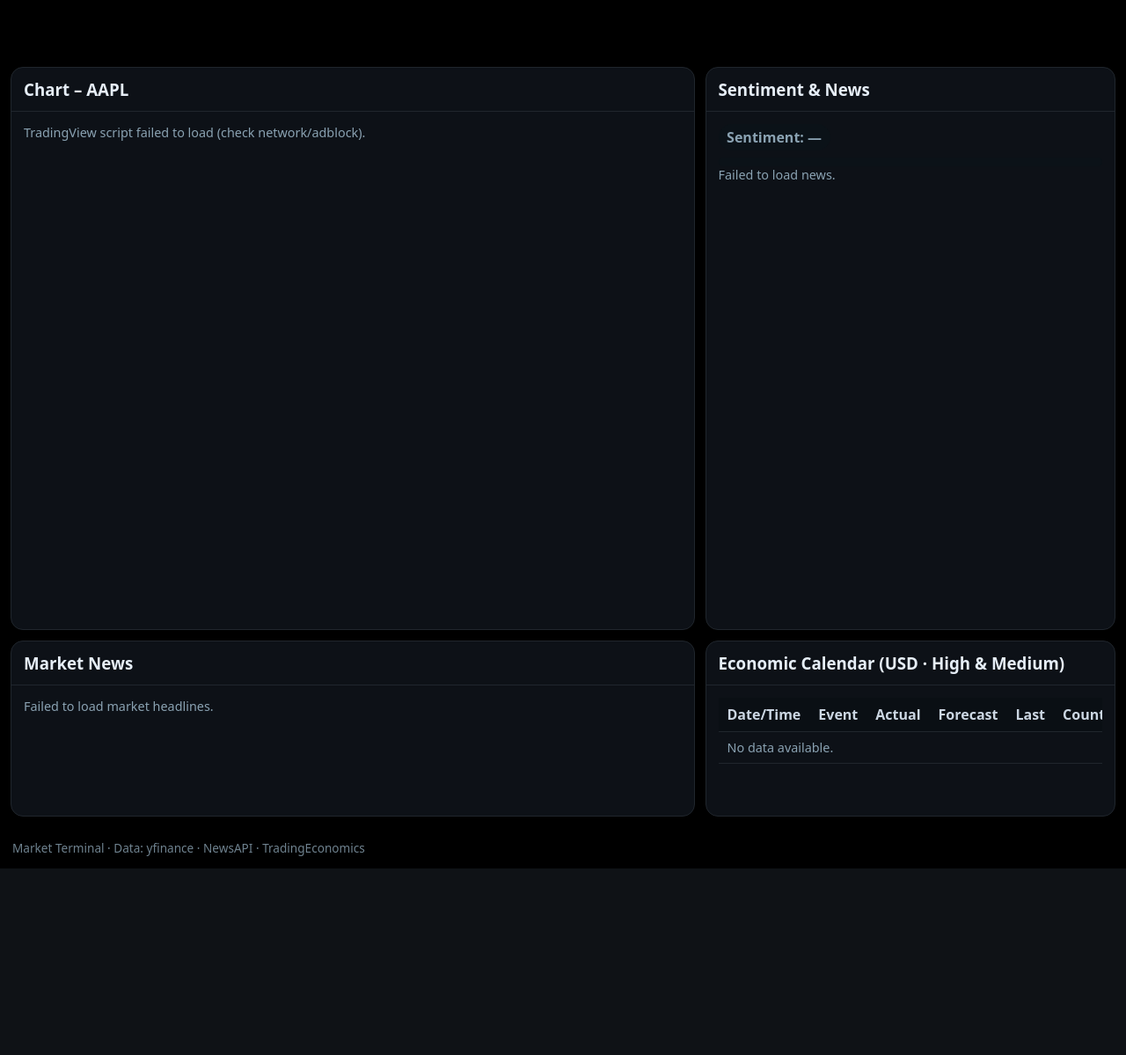
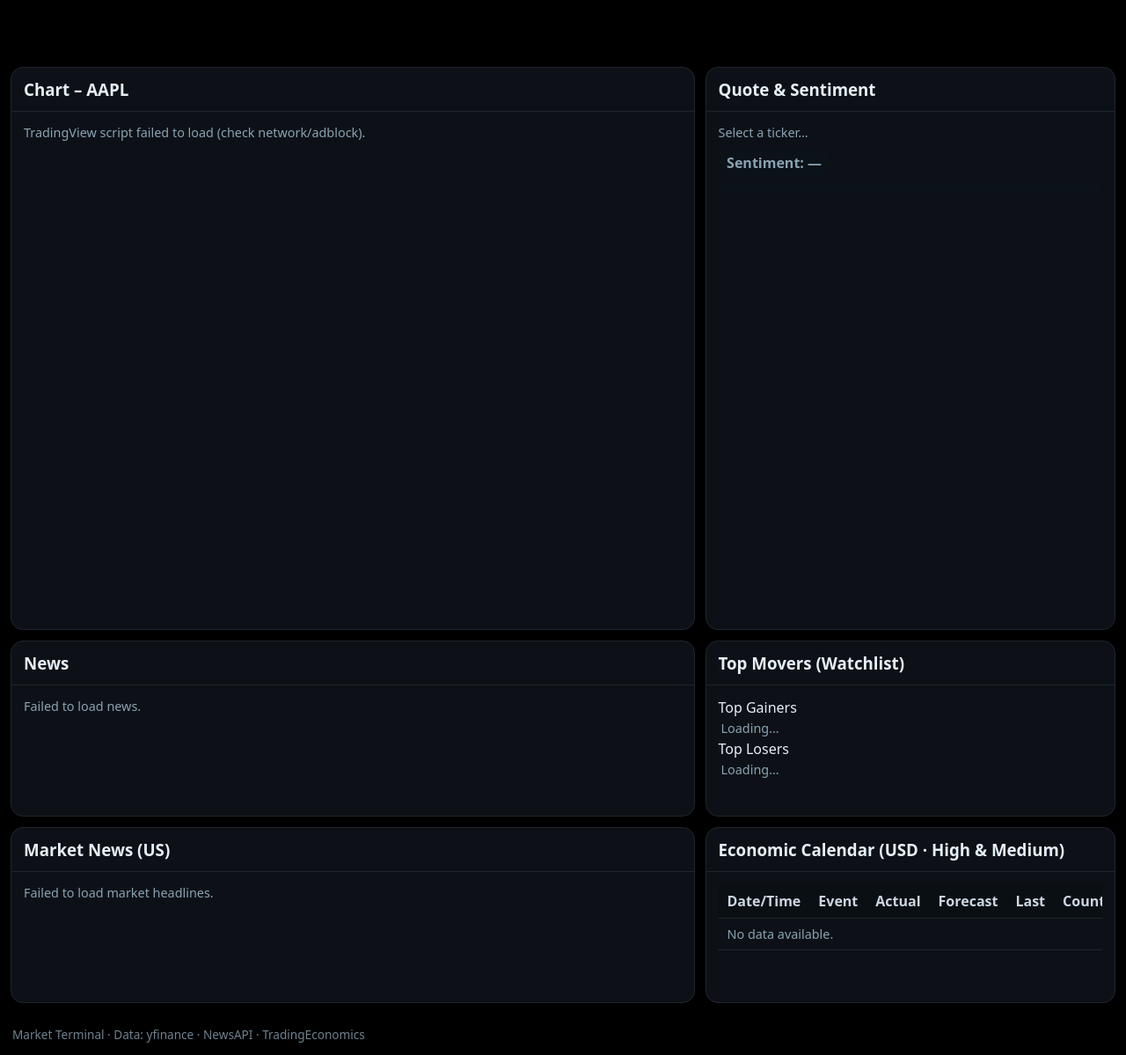
Before and after one commit to emilaverbeck86-blip/Market_Terminal, a Python web app: template templates/index.html in a window 1280 px wide. Shown: the part 56-1255 px from the top of the page at 88% size. Before the commit the page ends 1043 px from the top, so only its background shows below. Run offline with Jinja, Linux system fonts and the light colour scheme; the template is opened without the code that fills it, so the values that code supplies are empty; some libraries are stand-ins or nearby versions.

Commit message:
Update index.html

```diff
--- a/templates/index.html
+++ b/templates/index.html
@@ -1,82 +1,76 @@
 <!DOCTYPE html>
 <html lang="en">
 <head>
-  <!-- Meta -->
-  <meta charset="UTF-8" />
-  <meta name="viewport" content="width=device-width, initial-scale=1" />
+  <meta charset="UTF-8" /><meta name="viewport" content="width=device-width, initial-scale=1" />
   <meta name="color-scheme" content="dark" />
   <title>Market Terminal</title>
-
-  <!-- Styles -->
   <link rel="stylesheet" href="/static/style.css" />
-
-  <!-- TradingView -->
   <script src="https://s3.tradingview.com/tv.js"></script>
 </head>
 <body>
-  <!-- Header / Ticker (no label) -->
-  <header role="banner" aria-label="Top Ticker">
-    <div class="ticker-bar">
-      <div id="tickerScroll" class="ticker-scroll" aria-live="polite" aria-atomic="true"></div>
-    </div>
-    <noscript>
-      <div class="noscript">JavaScript is required for live tickers and charts.</div>
-    </noscript>
+  <header role="banner">
+    <div class="ticker-bar"><div id="tickerScroll" class="ticker-scroll" aria-live="polite" aria-atomic="true"></div></div>
   </header>
 
-  <!-- Main Row: Chart + Sentiment/News -->
   <main class="grid" role="main">
-    <!-- Chart Card -->
+    <!-- Chart -->
     <section class="card" id="chartCard" aria-labelledby="chartTitle">
       <h3 id="chartTitle">Chart</h3>
+      <div class="card-body"><div id="tv_container" class="chart-box"><div class="fallback-note">Loading chart…</div></div></div>
+    </section>
+
+    <!-- Quote + Sentiment + News -->
+    <section class="card">
+      <h3>Quote & Sentiment</h3>
       <div class="card-body">
-        <div id="tv_container" class="chart-box">
-          <div class="fallback-note">Loading chart…</div>
+        <div id="quoteBox" class="quote-box"><div class="muted">Select a ticker…</div></div>
+        <div id="sentimentHeader" style="margin-top:.6rem">
+          <span id="sentimentBadge" class="sentiment-badge">Sentiment: —</span>
+          <div class="sentiment-meter" aria-hidden="true"><div id="sentimentBar" class="sentiment-bar"></div></div>
         </div>
       </div>
     </section>
 
-    <!-- Sentiment + Per-Symbol News -->
-    <section class="card" aria-labelledby="sentimentTitle">
-      <h3 id="sentimentTitle">Sentiment & News</h3>
+    <section class="card">
+      <h3>News</h3>
       <div class="card-body">
-        <div id="sentimentHeader" aria-live="polite" aria-atomic="true">
-          <span id="sentimentBadge" class="sentiment-badge">Sentiment: —</span>
-          <div class="sentiment-meter" aria-hidden="true">
-            <div id="sentimentBar" class="sentiment-bar"></div>
+        <div class="news-list" id="newsList"><div class="fallback-note">Loading news…</div></div>
+        <div class="list-controls"><button id="newsMoreBtn" class="ghost-btn" type="button">View more</button></div>
+      </div>
+    </section>
+
+    <!-- Movers -->
+    <section class="card">
+      <h3>Top Movers (Watchlist)</h3>
+      <div class="card-body">
+        <div class="two-col">
+          <div>
+            <div class="table-title">Top Gainers</div>
+            <table class="simple-table"><tbody id="gainersBody"><tr><td class="muted">Loading…</td></tr></tbody></table>
           </div>
-        </div>
-
-        <!-- Per-symbol news -->
-        <div class="news-list" id="newsList" aria-label="Latest headlines">
-          <div class="fallback-note">Loading news…</div>
-        </div>
-
-        <!-- Per-symbol news controls -->
-        <div class="list-controls">
-          <button id="newsMoreBtn" class="ghost-btn" type="button">View more</button>
+          <div>
+            <div class="table-title">Top Losers</div>
+            <table class="simple-table"><tbody id="losersBody"><tr><td class="muted">Loading…</td></tr></tbody></table>
+          </div>
         </div>
       </div>
     </section>
 
-    <!-- Second Row: Market News + Economic Calendar -->
-    <section class="card" aria-labelledby="marketNewsTitle">
-      <h3 id="marketNewsTitle">Market News</h3>
+    <!-- Market News -->
+    <section class="card">
+      <h3>Market News (US)</h3>
       <div class="card-body">
-        <div class="news-list" id="marketNewsList">
-          <div class="fallback-note">Loading market headlines…</div>
-        </div>
-        <div class="list-controls">
-          <button id="marketNewsMoreBtn" class="ghost-btn" type="button">View more</button>
-        </div>
+        <div class="news-list" id="marketNewsList"><div class="fallback-note">Loading market headlines…</div></div>
+        <div class="list-controls"><button id="marketNewsMoreBtn" class="ghost-btn" type="button">View more</button></div>
       </div>
     </section>
 
-    <section class="card" aria-labelledby="econCalTitle">
-      <h3 id="econCalTitle">Economic Calendar (USD · High & Medium)</h3>
+    <!-- Econ Calendar -->
+    <section class="card">
+      <h3>Economic Calendar (USD · High & Medium)</h3>
       <div class="card-body">
         <div class="calendar-wrap">
-          <table class="calendar-table" id="econCalTable" aria-label="High/Medium impact economic events for USD">
+          <table class="calendar-table" aria-label="High/Medium impact economic events for USD">
             <thead>
               <tr>
                 <th style="width:22%">Date/Time</th>
@@ -87,20 +81,14 @@
                 <th style="width:8%">Country</th>
               </tr>
             </thead>
-            <tbody id="econCalBody">
-              <tr><td colspan="6" class="muted">Loading calendar…</td></tr>
-            </tbody>
+            <tbody id="econCalBody"><tr><td colspan="6" class="muted">Loading calendar…</td></tr></tbody>
           </table>
         </div>
       </div>
     </section>
   </main>
 
-  <footer class="footer-muted">
-    Market Terminal · Data: yfinance · NewsAPI · TradingEconomics
-  </footer>
-
-  <!-- App JS -->
+  <footer class="footer-muted">Market Terminal · Data: yfinance · NewsAPI · TradingEconomics</footer>
   <script type="module" src="/static/main.js"></script>
 </body>
 </html>
```
